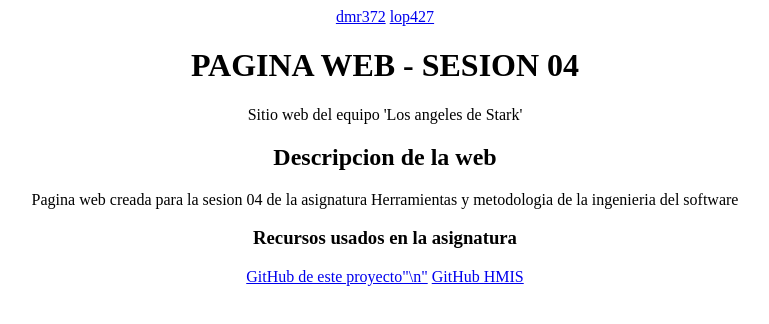
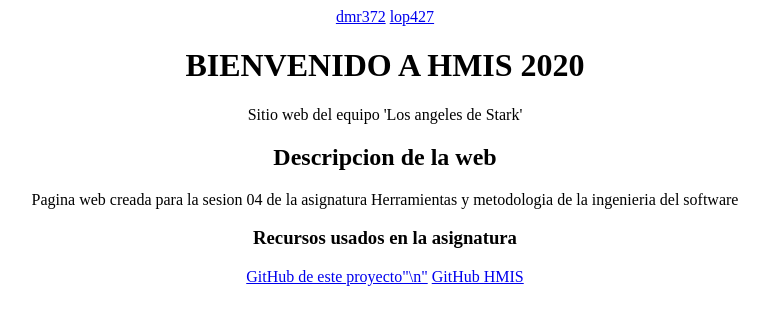
Before and after one commit to dmr372/PaginaEquipoStark, a plain HTML site: page index.html in a window 1280 px wide. Shown: the whole page, without its empty margins (255-1024 px from the left). Drawn offline with Linux system fonts and the light colour scheme.

Commit message:
cambios en index.html

```diff
--- a/index.html
+++ b/index.html
@@ -1,7 +1,7 @@
 <!DOCTYPE html>
 <html lang="es">
 <head>
-<title>PAGINA WEB - SESION 04</title>
+<title>BIENVENIDO A HMIS 2020</title>
 </head>
 
 <center>
@@ -11,7 +11,7 @@
         <a href="lop427.html">lop427</a>
     </nav>
     <header aling = 'center'>
-       <h1>PAGINA WEB - SESION 04</h1>
+       <h1>BIENVENIDO A HMIS 2020</h1>
        <p aling='center'>Sitio web del equipo 'Los angeles de Stark'</p>
 
     </header>
```
